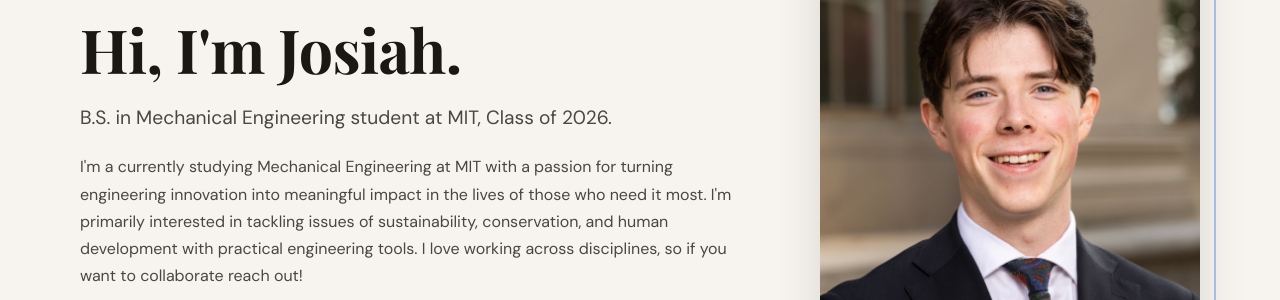
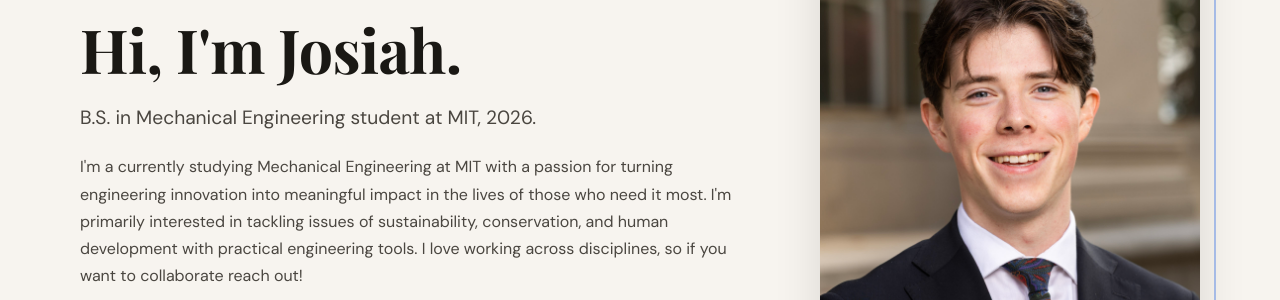
Before and after one commit to jshimandle/jshimandle.github.io, a Jekyll site: the page built from index.html, in a window 1280 px wide and 1400 px high. Shown: the part 269-569 px from the top of the window. Built offline with Jekyll 4.4.1, drawn with Linux system fonts in a browser that asks for light colours; some web fonts are replaced; the list of posts is cut into pages by our own code.

Commit message:
Update _config.yml

```diff
--- a/_config.yml
+++ b/_config.yml
@@ -29,7 +29,7 @@ author:
 education:
   university: "MIT"
   degree: "B.S. in Mechanical Engineering"
-  year: "Class of 2026"
+  year: "2026"
 
 # ── Jekyll internals ─────────────────────────────────────────
 theme: null
```
